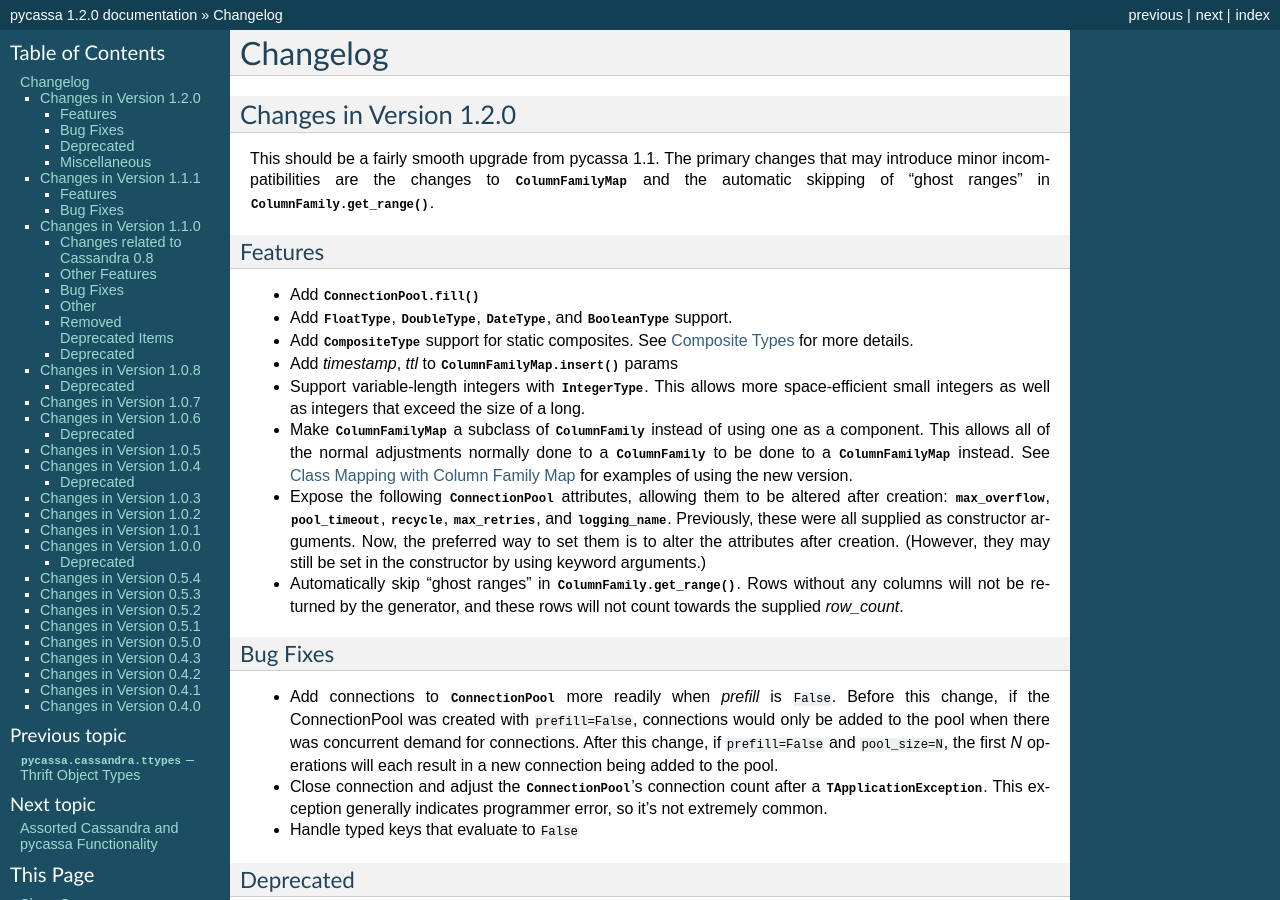
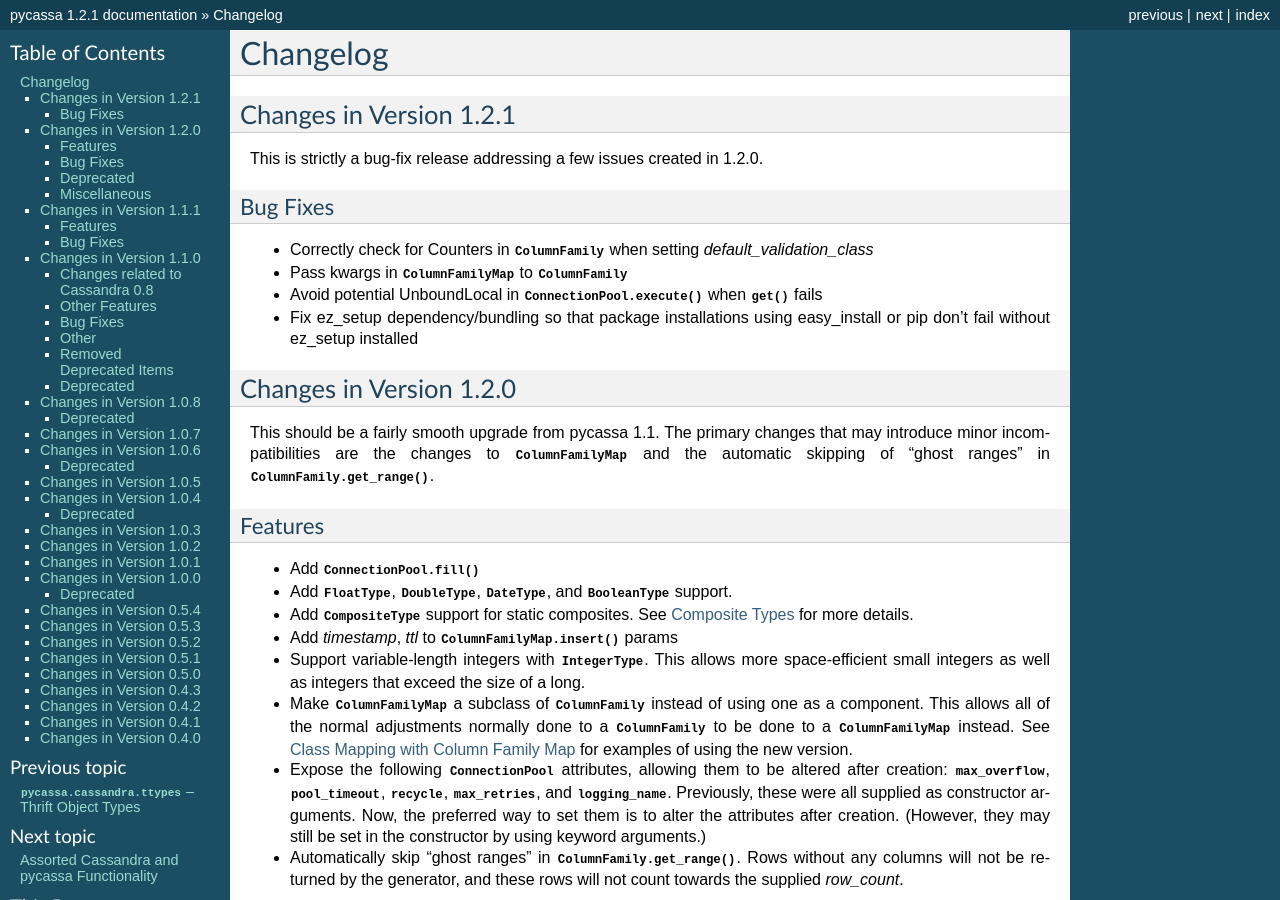
Before and after one commit to pycassa/pycassa, a Sphinx documentation site: the page built from doc/changelog.rst, in a window 1280 px wide and 900 px high. Built offline with Sphinx 7.4.7, drawn with Linux system fonts in a browser that asks for light colours; some of the changed text lies outside the part shown.

Commit message:
Bump version to 1.2.1 and update changelog

```diff
--- a/doc/changelog.rst
+++ b/doc/changelog.rst
@@ -1,5 +1,21 @@
 Changelog
 =========
+
+Changes in Version 1.2.1
+------------------------
+This is strictly a bug-fix release addressing a few
+issues created in 1.2.0.
+
+Bug Fixes
+~~~~~~~~~
+- Correctly check for Counters in :class:`.ColumnFamily`
+  when setting `default_validation_class`
+- Pass kwargs in :class:`.ColumnFamilyMap` to
+  :class:`.ColumnFamily`
+- Avoid potential UnboundLocal in :meth:`.ConnectionPool.execute`
+  when :meth:`~.ConnectionPool.get` fails
+- Fix ez_setup dependency/bundling so that package installations
+  using easy_install or pip don't fail without ez_setup installed
 
 Changes in Version 1.2.0
 ------------------------
--- a/pycassa/__init__.py
+++ b/pycassa/__init__.py
@@ -12,4 +12,4 @@
 
 from pycassa.logging.pycassa_logger import *
 
-version = (1, 2, 0)
+version = (1, 2, 1)
```
Also changed, not shown: 1 other file.
